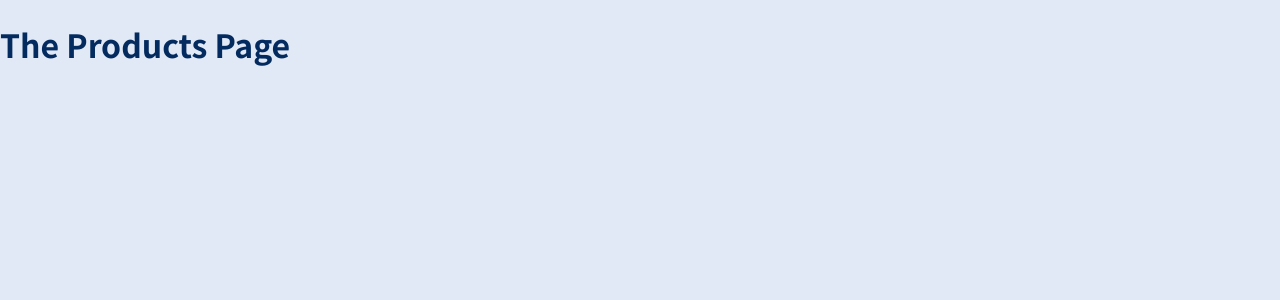
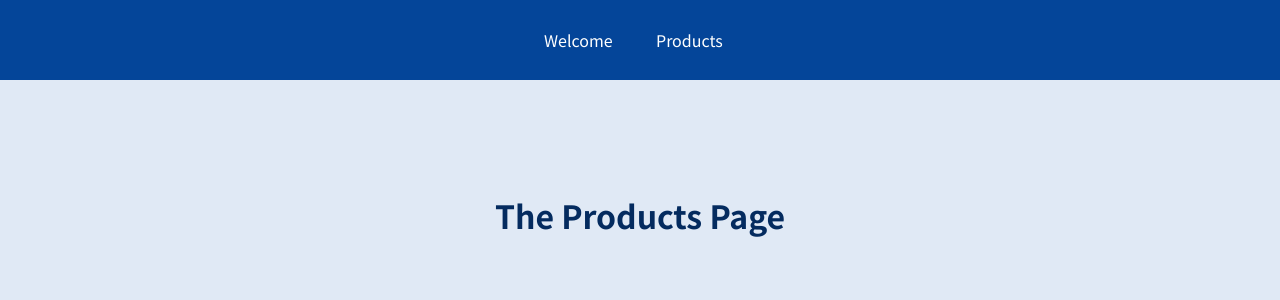
Before and after one commit to Manojlovic1998/multi-page-react-spa-practice, a JavaScript app: page /products in a window 1280 px wide. Shown: the top 300 px of the page. Built offline with nearby package versions, Linux system fonts and the light colour scheme.

Commit message:
Add all comp in app

```diff
--- a/src/App.js
+++ b/src/App.js
@@ -1,14 +1,18 @@
 import {Route, Routes} from "react-router-dom";
 import Welcome from "./pages/Welcome";
 import Products from "./pages/Products";
+import MainHeader from "./components/MainHeader";
 
 function App() {
     return (
         <div>
-            <Routes>
-                <Route path={"/welcome"} element={<Welcome/>}/>
-                <Route path={"/products"} element={<Products/>}/>
-            </Routes>
+            <MainHeader />
+            <main>
+                <Routes>
+                    <Route path={"/welcome"} element={<Welcome/>}/>
+                    <Route path={"/products"} element={<Products/>}/>
+                </Routes>
+            </main>
         </div>
     );
 }
```
